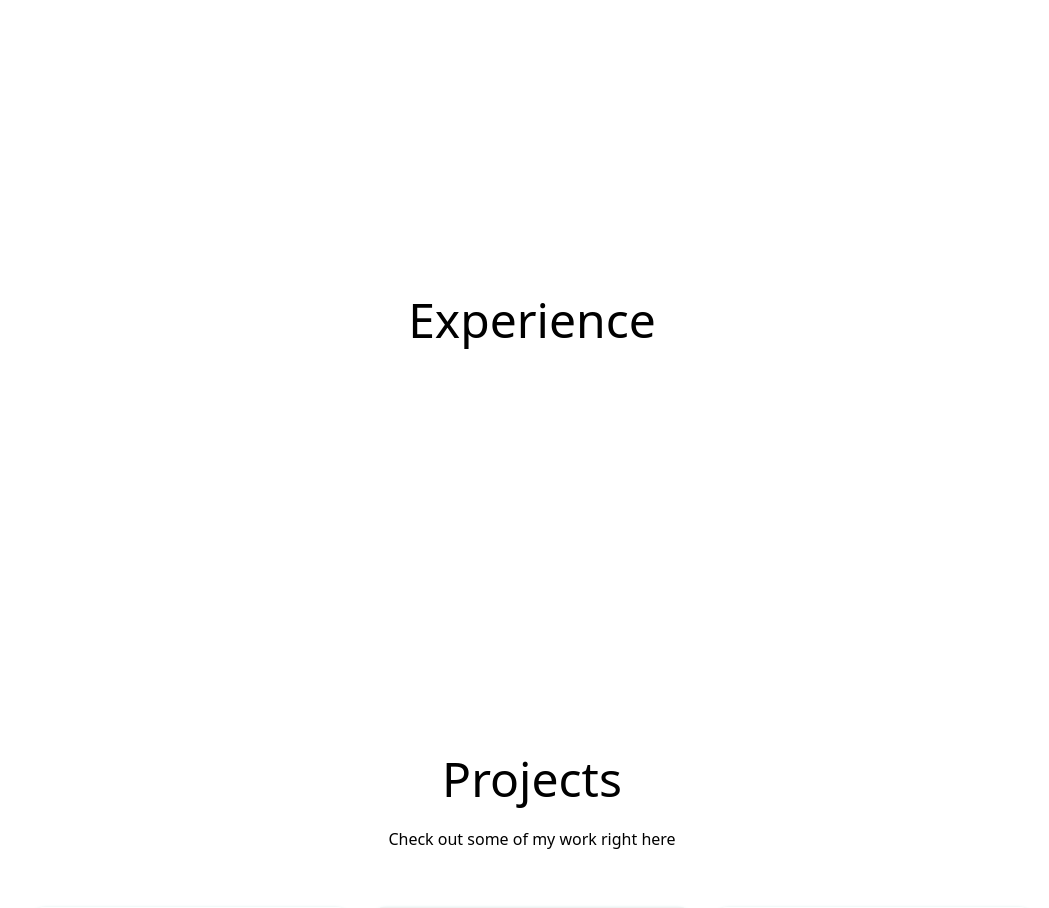
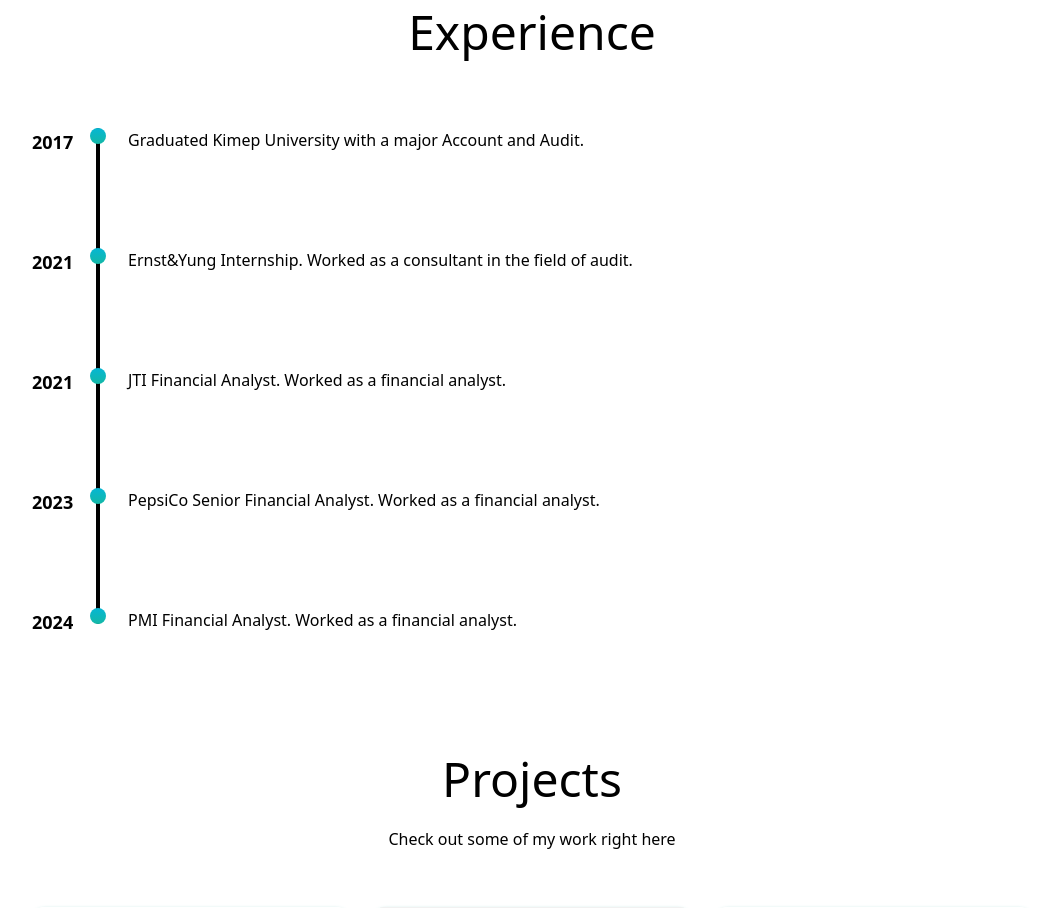
Before and after one commit to jwild22/project5-portfolio-app, a React (Vite) app: page / in a window 1280 px wide. Shown: the part 960-1868 px from the top of the page, without its empty margins (108-1157 px from the left). Built offline with nearby package versions, Linux system fonts and the light colour scheme.

Commit message:
for submission

```diff
--- a/src/pages/Contact.jsx
+++ b/src/pages/Contact.jsx
@@ -16,19 +16,19 @@
               type="text"
               name="name"
               placeholder="Enter your name"
-              className="p-2 bg-transparent border-2 rounded-md w-80 focus:outline-none"
+              className="p-2 bg-transparent border-2 rounded-md w-96 focus:outline-none"
             />
             <input
               type="text"
               name="email"
               placeholder="Enter your email"
-              className="p-2 bg-transparent border-2 rounded-md w-80 focus:outline-none"
+              className="p-2 bg-transparent border-2 rounded-md w-96 focus:outline-none"
             />
             <textarea
               name="message"
               placeholder="Enter your message"
               rows="10"
-              className="p-2 bg-transparent border-2 rounded-md w-80 focus:outline-none"
+              className="p-2 bg-transparent border-2 rounded-md w-96 focus:outline-none"
             ></textarea>
             <button className="text-white bg-gradient-to-b from-cyan-600 to-teal-600 px-6 py-3 my-8 mx-auto flex items-center rounded-md hover:scale-110 duration-300">
               Submit
--- a/src/pages/Experience.jsx
+++ b/src/pages/Experience.jsx
@@ -1,7 +1,31 @@
 export default function Experience() {
   return (
-    <div className="flex items-center md:h-screen justify-center">
+    <div className="flex flex-col items-center md:h-screen justify-center gap-6">
       <h3 className="text-5xl font-medium inline">Experience</h3>
+      <div className="w-11/12 md:w-10/12 mt-12 relative before:absolute before:top-0 before:left-16 before:rounded-full before:bottom-10 sm:before:bottom-2 before:w-1 before:bg-black">
+        <div className="pl-24 relative before:w-4 before:h-4 before:bg-gradient-to-t before:from-teal-500 before:to-cyan-500 before:absolute before:rounded-full before:left-[58px]">
+          <h3 className="absolute left-0 text-lg font-semibold">2017</h3>
+          <p>Graduated Kimep University with a major Account and Audit.</p>
+        </div>
+        <div className="pl-24 mt-24 relative before:w-4 before:h-4 before:bg-gradient-to-t before:from-teal-500 before:to-cyan-500 before:absolute before:rounded-full before:left-[58px]">
+          <h3 className="absolute left-0 text-lg font-semibold">2021</h3>
+          <p>
+            Ernst&Yung Internship. Worked as a consultant in the field of audit.
+          </p>
+        </div>
+        <div className="pl-24 mt-24 relative before:w-4 before:h-4 before:bg-gradient-to-t before:from-teal-500 before:to-cyan-500 before:absolute before:rounded-full before:left-[58px]">
+          <h3 className="absolute left-0 text-lg font-semibold">2021</h3>
+          <p>JTI Financial Analyst. Worked as a financial analyst.</p>
+        </div>
+        <div className="pl-24 mt-24 relative before:w-4 before:h-4 before:bg-gradient-to-t before:from-teal-500 before:to-cyan-500 before:absolute before:rounded-full before:left-[58px]">
+          <h3 className="absolute left-0 text-lg font-semibold">2023</h3>
+          <p>PepsiCo Senior Financial Analyst. Worked as a financial analyst.</p>
+        </div>
+        <div className="pl-24 mt-24 relative before:w-4 before:h-4 before:bg-gradient-to-t before:from-teal-500 before:to-cyan-500 before:absolute before:rounded-full before:left-[58px]">
+          <h3 className="absolute left-0 text-lg font-semibold">2024</h3>
+          <p>PMI Financial Analyst. Worked as a financial analyst.</p>
+        </div>
+      </div>
     </div>
   );
 }
```
